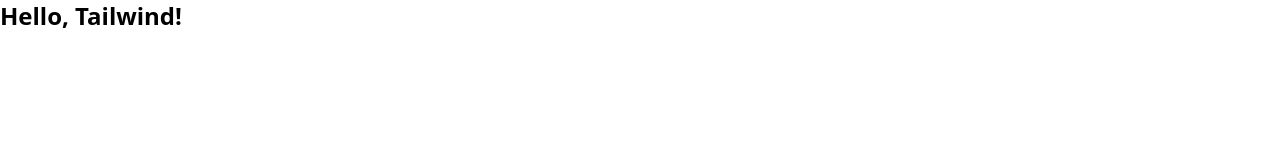
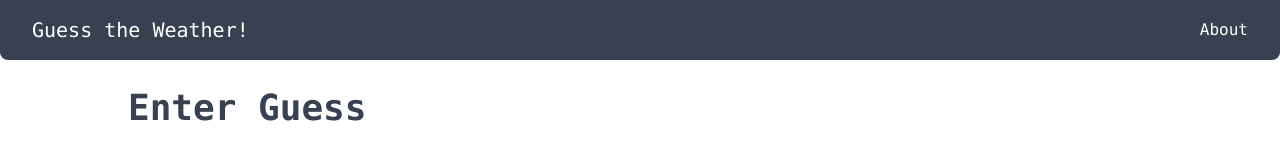
Before and after one commit to z-siddiqi/guess-the-weather, a website: page public/index.html in a window 1280 px wide. Drawn offline with nearby package versions, Linux system fonts and the light colour scheme; files that its build step writes are made by us from their sources.

Commit message:
add navbar

```diff
--- a/public/index.html
+++ b/public/index.html
@@ -1,5 +1,6 @@
 <!DOCTYPE html>
 <html lang="en">
+
 <head>
     <meta charset="UTF-8">
     <meta http-equiv="X-UA-Compatible" content="IE=edge">
@@ -7,9 +8,19 @@
     <link href="/build/tailwind.css" rel="stylesheet">
     <title>Tailwind</title>
 </head>
-<body>
-    <div class="container">
-        <h1 class="text-2xl font-bold">Hello, Tailwind!</h1>
+
+<body class="font-mono">
+    <nav class="flex flex-row justify-between items-center py-4 px-8 mb-7 bg-gray-700 w-full rounded-b-lg">
+        <div>
+            <a href="#" class="text-xl no-underline text-white hover:text-green-500">Guess the Weather!</a>
+        </div>
+        <ul>
+            <li><a href="#" class="text-md no-underline text-white hover:text-green-500 ml-2">About</a></li>
+        </ul>
+    </nav>
+    <div class="w-10/12 max-w-screen-lg mx-auto">
+        <h1 class="text-4xl text-gray-700 font-bold">Enter Guess</h1>
     </div>
 </body>
+
 </html>
```
